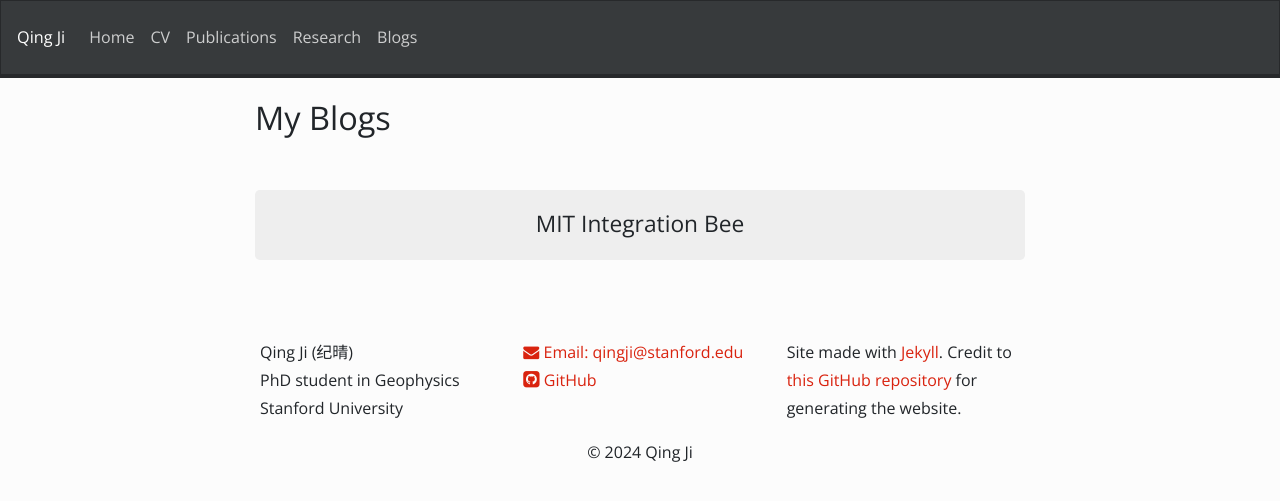
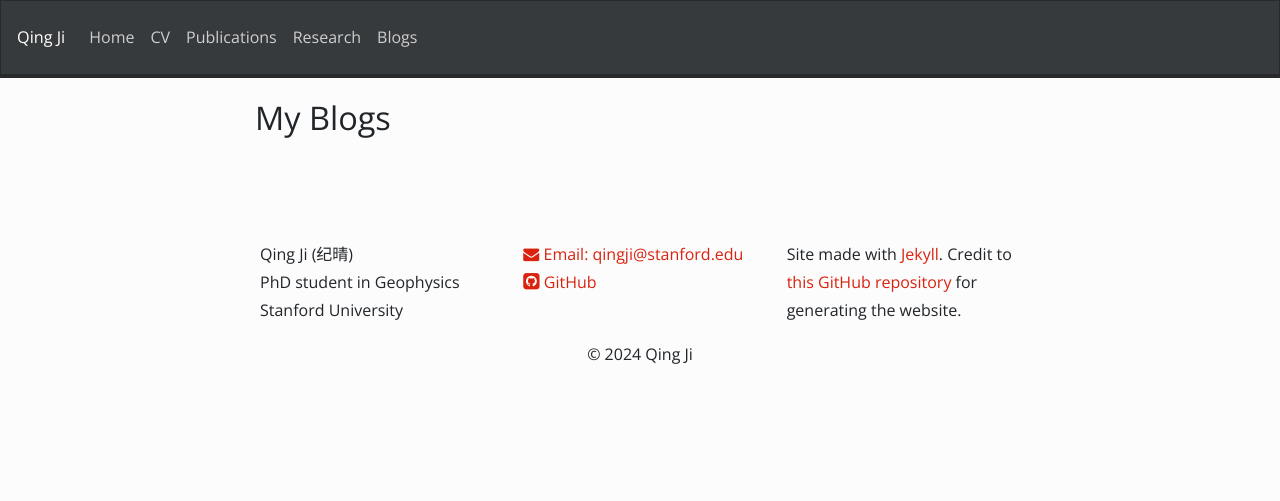
Before and after one commit to NickJi98/NickJi98.github.io, a Jekyll site: the page built from _pages/Blogs.md, in a window 1280 px wide. Shown: the top 501 px of the page. Built offline with Jekyll 4.4.1, drawn with Linux system fonts in a browser that asks for light colours; nearby versions of some CDN libraries; a style sheet for code colours, icons or effects is not loaded.

```diff
--- a/_pages/Blogs.md
+++ b/_pages/Blogs.md
@@ -16,12 +16,3 @@ permalink: /Blogs/
     </li>
   {% endfor %}
 </ul>
-
-<div class="jumbotron">
-<div class="col-xs-12 col-sm-12 col-lg-12 clearfix">
-  <div class="well">
-  <center><h3>MIT Integration Bee</h3></center>
-  <p></p>
-</div>
-</div>
-</div>
```
Also changed, not shown: _layouts/postlay.html (+3 -11 lines).
